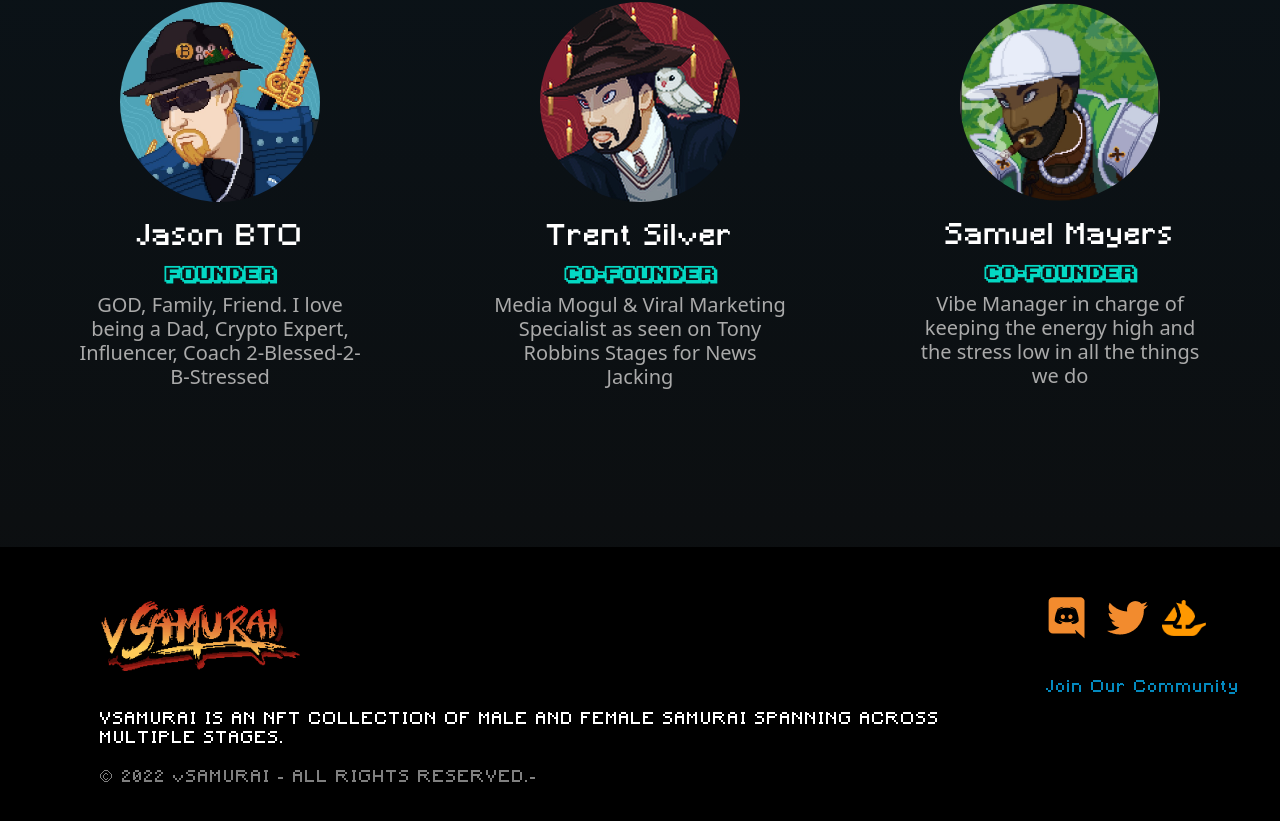
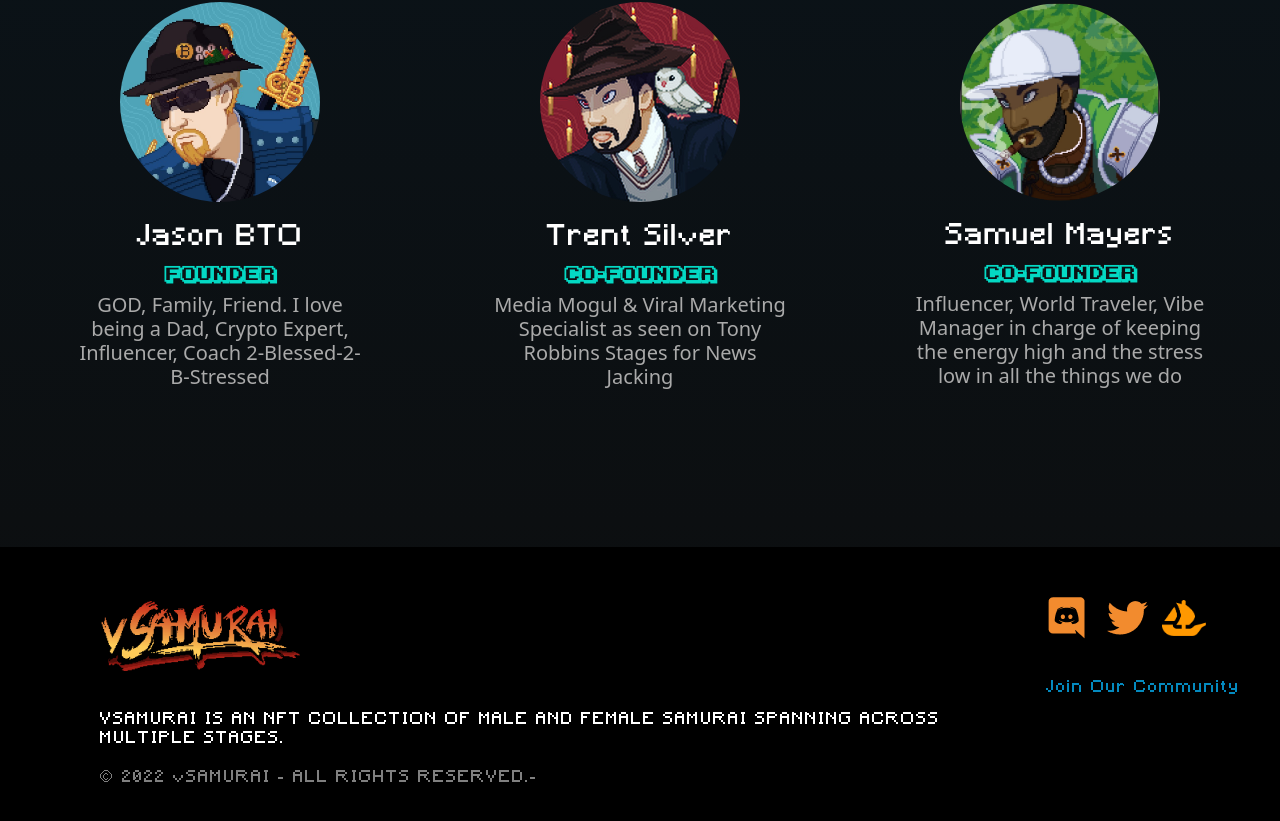
Before and after one commit to senthilraja570/vsamurai_frontend, a Vue app: page / in a window 1280 px wide. Shown: the part 5324-6145 px from the top of the page. Built offline with nearby package versions, Linux system fonts and the light colour scheme; what @meforma/vue-toaster, @walletconnect/web3-provider would draw is missing.

Commit message:
Update founder details

```diff
--- a/src/components/TheTeam.vue
+++ b/src/components/TheTeam.vue
@@ -33,7 +33,7 @@ export default {
         {
           name: "Samuel Mayers",
           role: "CO-FOUNDER",
-          about: "Vibe Manager in charge of keeping the energy high and the stress low in all the things we do",
+          about: "Influencer, World Traveler, Vibe Manager in charge of keeping the energy high and the stress low in all the things we do",
           image: require("../assets/img/samuel.jpeg"),
         },
       ],
```
